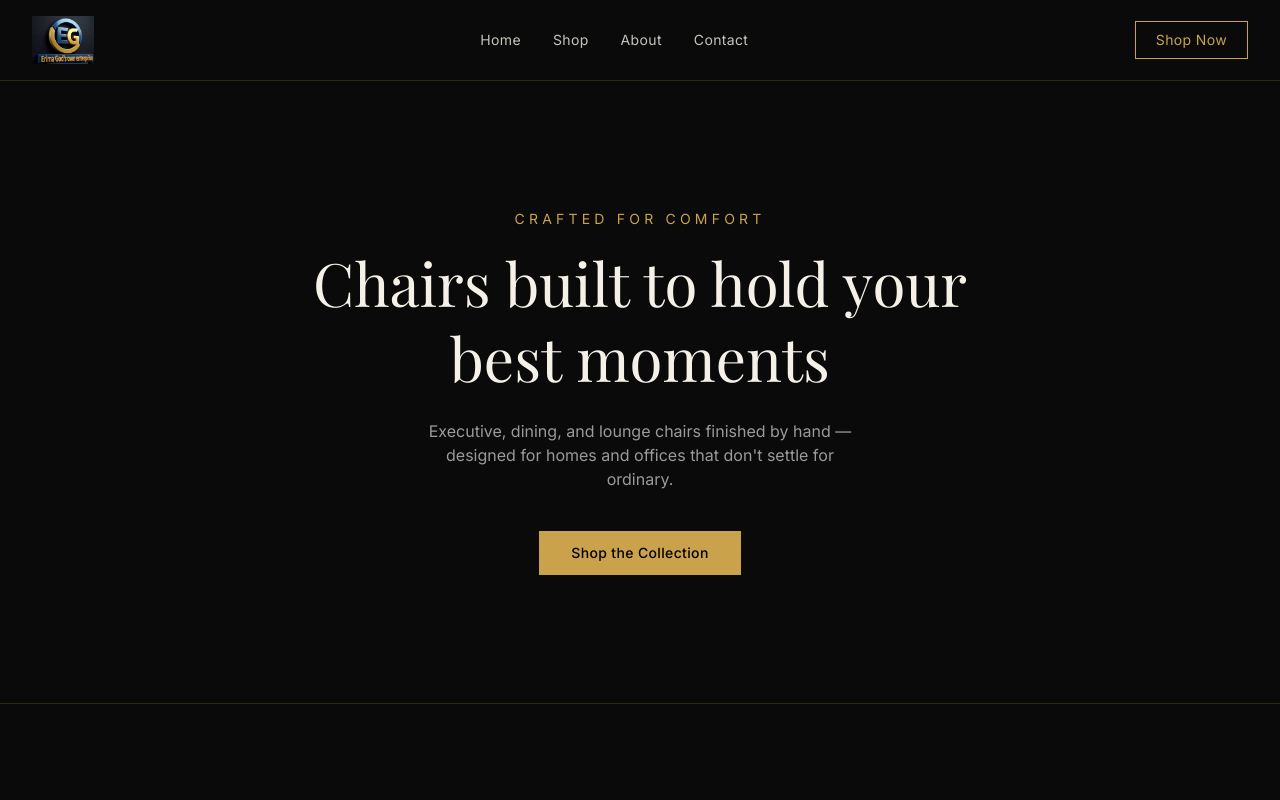
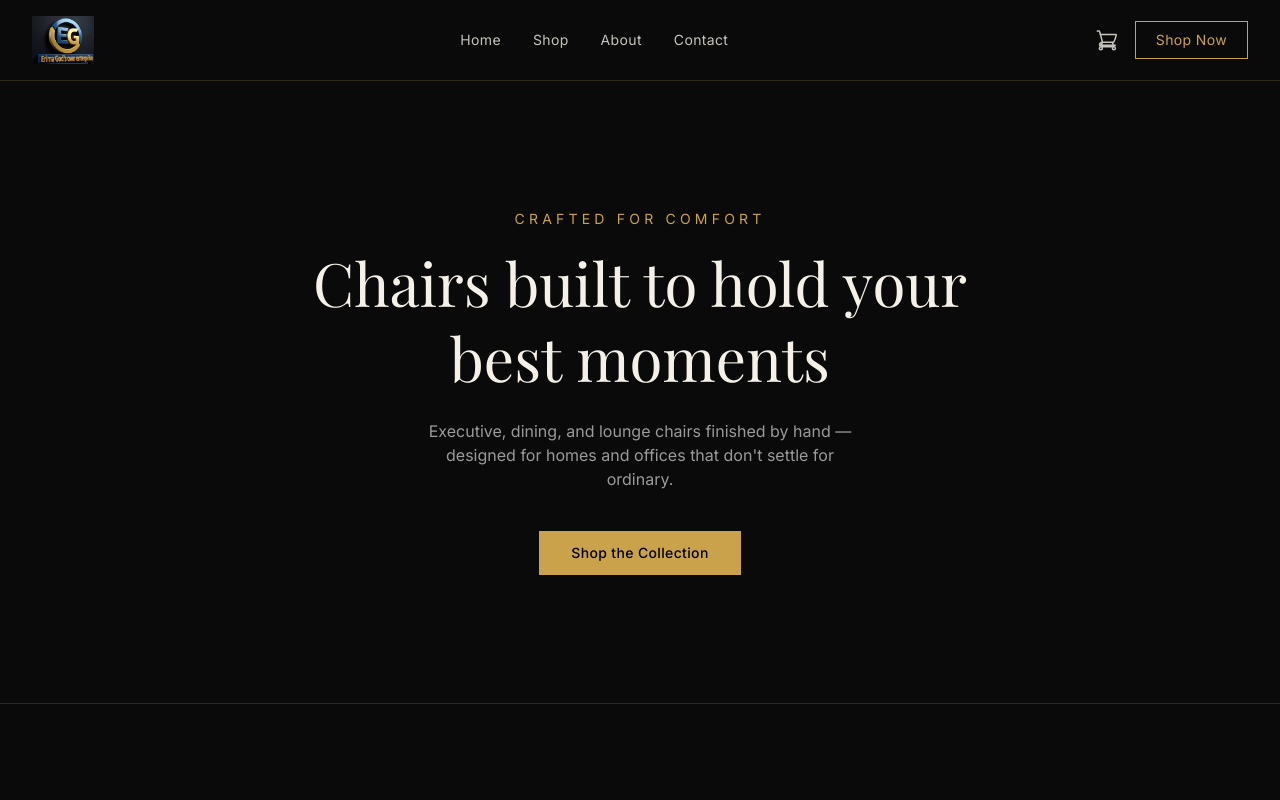
Before and after one commit to erimabadoo2020-wq/erima-gods-own-enterprise, a Next.js app in the folder chair-store/: page / in a window 1280 px wide. Shown: the top 800 px of the page. Built offline with nearby package versions, Linux system fonts and the light colour scheme; no server answers; the database is empty; a web font is replaced by a local one.

Commit message:
Update Header.tsx

```diff
--- a/chair-store/app/components/Header.tsx
+++ b/chair-store/app/components/Header.tsx
@@ -1,6 +1,13 @@
+'use client'
+
 import Image from 'next/image'
+import Link from 'next/link'
+import { useCart } from '@/lib/cart-context'
 
 export default function Header() {
+  const { items } = useCart()
+  const itemCount = items.reduce((sum, item) => sum + item.quantity, 0)
+
   return (
     <header className="flex items-center justify-between px-8 py-4 border-b border-[#c9a24b]/20">
       <a href="/" className="flex items-center gap-3">
@@ -19,9 +26,32 @@ export default function Header() {
         <a href="#" className="hover:text-[#c9a24b] transition-colors">About</a>
         <a href="#" className="hover:text-[#c9a24b] transition-colors">Contact</a>
       </nav>
-      <a href="/shop" className="border border-[#c9a24b] text-[#c9a24b] px-5 py-2 text-sm tracking-wide hover:bg-[#c9a24b] hover:text-black transition-colors">
-        Shop Now
-      </a>
+      <div className="flex items-center gap-4">
+        <Link href="/cart" className="relative flex items-center text-[#f5f1e8]/80 hover:text-[#c9a24b] transition-colors">
+          <svg
+            xmlns="http://www.w3.org/2000/svg"
+            className="h-6 w-6"
+            fill="none"
+            viewBox="0 0 24 24"
+            stroke="currentColor"
+            strokeWidth={1.5}
+          >
+            <path
+              strokeLinecap="round"
+              strokeLinejoin="round"
+              d="M2.25 3h1.386c.51 0 .955.343 1.087.835l.383 1.437M7.5 14.25a3 3 0 00-3 3h15.75m-12.75-3h11.218c1.121-2.3 1.98-4.684 2.57-7.145.075-.312-.174-.605-.494-.605H5.106M7.5 14.25L5.106 5.272M7.5 14.25L5.85 18.75m11.4-4.5l1.65 4.5m-13.05 0h13.05m-13.05 0a1.5 1.5 0 100 3 1.5 1.5 0 000-3zm13.05 0a1.5 1.5 0 100 3 1.5 1.5 0 000-3z"
+            />
+          </svg>
+          {itemCount > 0 && (
+            <span className="absolute -top-2 -right-2 bg-[#c9a24b] text-black text-xs w-5 h-5 flex items-center justify-center rounded-full font-medium">
+              {itemCount}
+            </span>
+          )}
+        </Link>
+        <a href="/shop" className="border border-[#c9a24b] text-[#c9a24b] px-5 py-2 text-sm tracking-wide hover:bg-[#c9a24b] hover:text-black transition-colors">
+          Shop Now
+        </a>
+      </div>
     </header>
   )
 }
```
